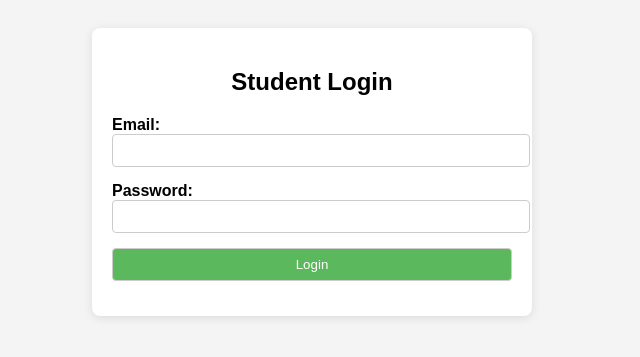
After one commit to rashadahmed424/ITI-Django-Project, a Django app: page /students/login/ in a window 1280 px wide. The commit adds this page. Shown: the top 357 px of the page, without its empty margins (328-968 px from the left). Run offline with Django 5.2, Linux system fonts and the light colour scheme.

Commit message:
Added student login

```diff
--- a/admin_module/templates/books_index.html
+++ b/admin_module/templates/books_index.html
@@ -13,7 +13,6 @@
       <h4>Total Copies:  {{ book.total }} </h4> -->
         <a href="{{  book.show_url }}" class="button" style="padding: 5px;margin: 5px;">Show</a>
         <a href="{{ book.edit_url }}" class="button" style="padding: 5px;margin: 5px;">Edit</a>
-
         <a href="{{ book.delete_url }}" class="button" style="padding: 5px;margin: 5px;">Delete</a>
     </div>
   </div>
--- /dev/null
+++ b/students/templates/students_login.html
@@ -0,0 +1,67 @@
+<!DOCTYPE html>
+<html lang="en">
+<head>
+    <meta charset="UTF-8">
+    <meta name="viewport" content="width=device-width, initial-scale=1.0">
+    <title>Student Login</title>
+    <style>
+        body {
+            font-family: Arial, sans-serif;
+            background-color: #f4f4f4;
+            padding: 20px;
+        }
+        .form-container {
+            max-width: 400px;
+            margin: 0 auto;
+            background-color: #fff;
+            padding: 20px;
+            border-radius: 8px;
+            box-shadow: 0 2px 10px rgba(0, 0, 0, 0.1);
+        }
+        .form-container h2 {
+            text-align: center;
+            margin-bottom: 20px;
+        }
+        .form-group {
+            margin-bottom: 15px;
+        }
+        .form-group label {
+            display: block;
+            font-weight: bold;
+        }
+        .form-group input {
+            width: 100%;
+            padding: 8px;
+            border: 1px solid #ccc;
+            border-radius: 4px;
+        }
+        .form-group input[type="submit"] {
+            background-color: #5cb85c;
+            color: white;
+            cursor: pointer;
+        }
+        .form-group input[type="submit"]:hover {
+            background-color: #4cae4c;
+        }
+    </style>
+</head>
+<body>
+    <div class="form-container">
+        <h2>Student Login</h2>
+        <form method="post" action="{% url 'login' %}">
+            {% csrf_token %}
+            <div class="form-group">
+                <label for="email">Email:</label>
+                <input type="email" id="email" name="email" required>
+            </div>
+            <div class="form-group">
+                <label for="password">Password:</label>
+                <input type="password" id="password" name="password" required>
+            </div>
+            <div class="form-group">
+                <input type="submit" value="Login">
+            </div>
+        </form>
+    </div>
+</body>
+</html>
--- a/students/urls.py
+++ b/students/urls.py
@@ -1,8 +1,9 @@
 from django.urls import path
-from students.views import liststudents, signup_view
+from students.views import liststudents, signup_view, login_view
 
 urlpatterns = [
 
     path('', liststudents.as_view(), name='students.index'),
     path('signup/', signup_view, name='signup'),
+    path('login/', login_view, name='loginAsStudent'),
 ]
--- a/students/views.py
+++ b/students/views.py
@@ -1,7 +1,11 @@
+from django.views.generic import ListView
+
+from students.backends import User
+from students.migrations.mysite.library.students.migrations.models import Student
+from students.models import students
 from django.shortcuts import render, redirect
-from django.views.generic import ListView
-from django.views.generic.edit import CreateView,UpdateView,DeleteView
-from students.models import students
+from django.contrib.auth import authenticate, login
+from django.contrib import messages
 # Create your views here.
 class liststudents(ListView):
     model=students
@@ -25,3 +29,25 @@ def signup_view(request):
         return redirect('students.index')
 
     return render(request, 'students_signup.html')
+
+
+def login_view(request):
+    if request.method == 'POST':
+        email = request.POST['email']
+        password = request.POST['password']
+
+        # Try to authenticate the user using the email
+        try:
+            user = Student.objects.get(email=email)  # Get user by email
+            student = authenticate(request, username=user.username, password=password)  # Authenticate using username and password
+
+            if student is not None:
+                login(request, student)
+                return redirect('/admin_module/books/')
+            else:
+                print("l,a;lmf;m")
+                messages.error(request, 'Invalid password.')
+        except User.DoesNotExist:
+            messages.error(request, 'No user found with that email.')
+
+    return render(request, 'students_login.html')
--- a/templates/layouts/base.html
+++ b/templates/layouts/base.html
@@ -134,6 +134,7 @@
                 <a href="{% url 'contact' %}">Contact US</a>
                 <a href="{% url 'about' %}">About Us</a>
             <a href="{% url 'signup' %}">SignUp as student</a>
+            <a href="{% url 'loginAsStudent' %}">Login as student</a>
             </div>
         </nav>
 
```
Also changed, not shown: admin_module/views.py (+3 -4 lines), book_library/settings.py (+13 -14 lines), students/backends.py (added, +15 -0 lines), students/models.py (+11 -6 lines), students/templates/students_signup.html (+12 -0 lines).
